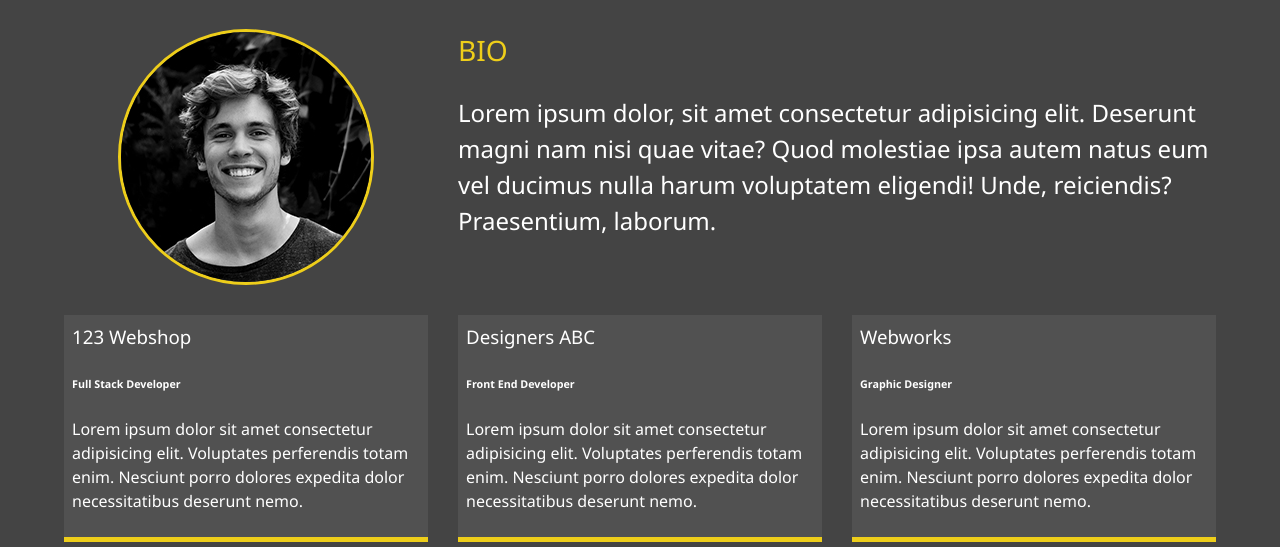
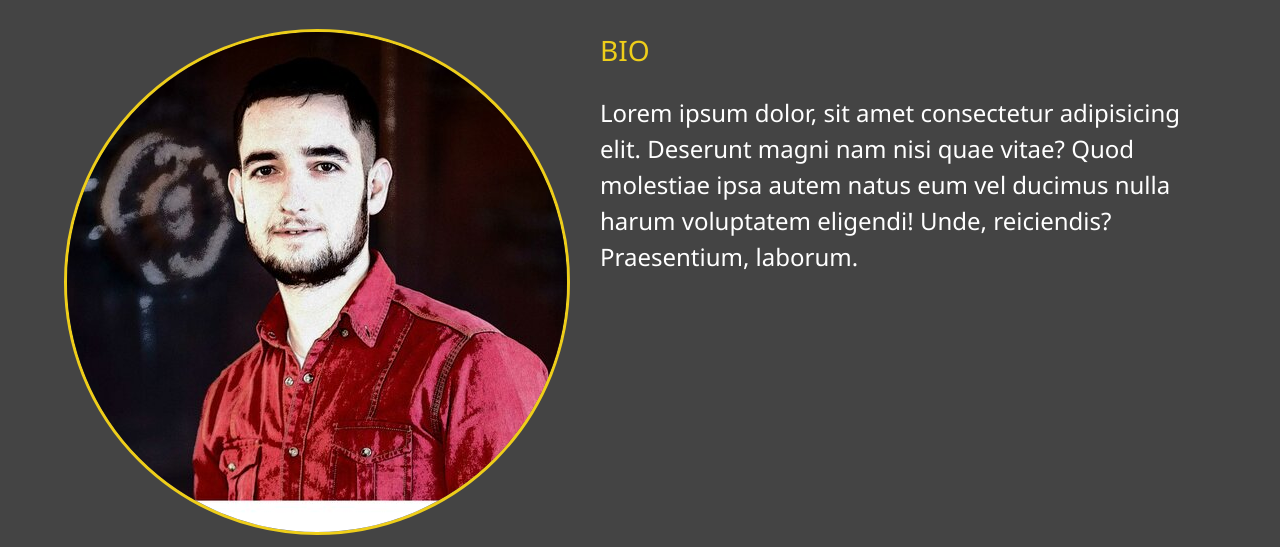
Before and after one commit to vaka99/vardges.keshishyan, a website: page about.html in a window 1280 px wide. Shown: the part 253-800 px from the top of the page. Drawn offline with Linux system fonts and the light colour scheme.

Commit message:
Update about.html

```diff
--- a/about.html
+++ b/about.html
@@ -58,7 +58,7 @@
       Let me tell you a few things...
     </h2>
     <div class="about-info">
-      <img src="img/portrait.jpg" alt="John Doe" class="bio-image">
+      <img src="img/big.jpg" alt="John Doe" class="bio-image">
 
       <div class="bio">
         <h3 class="text-secondary">BIO</h3>
```
